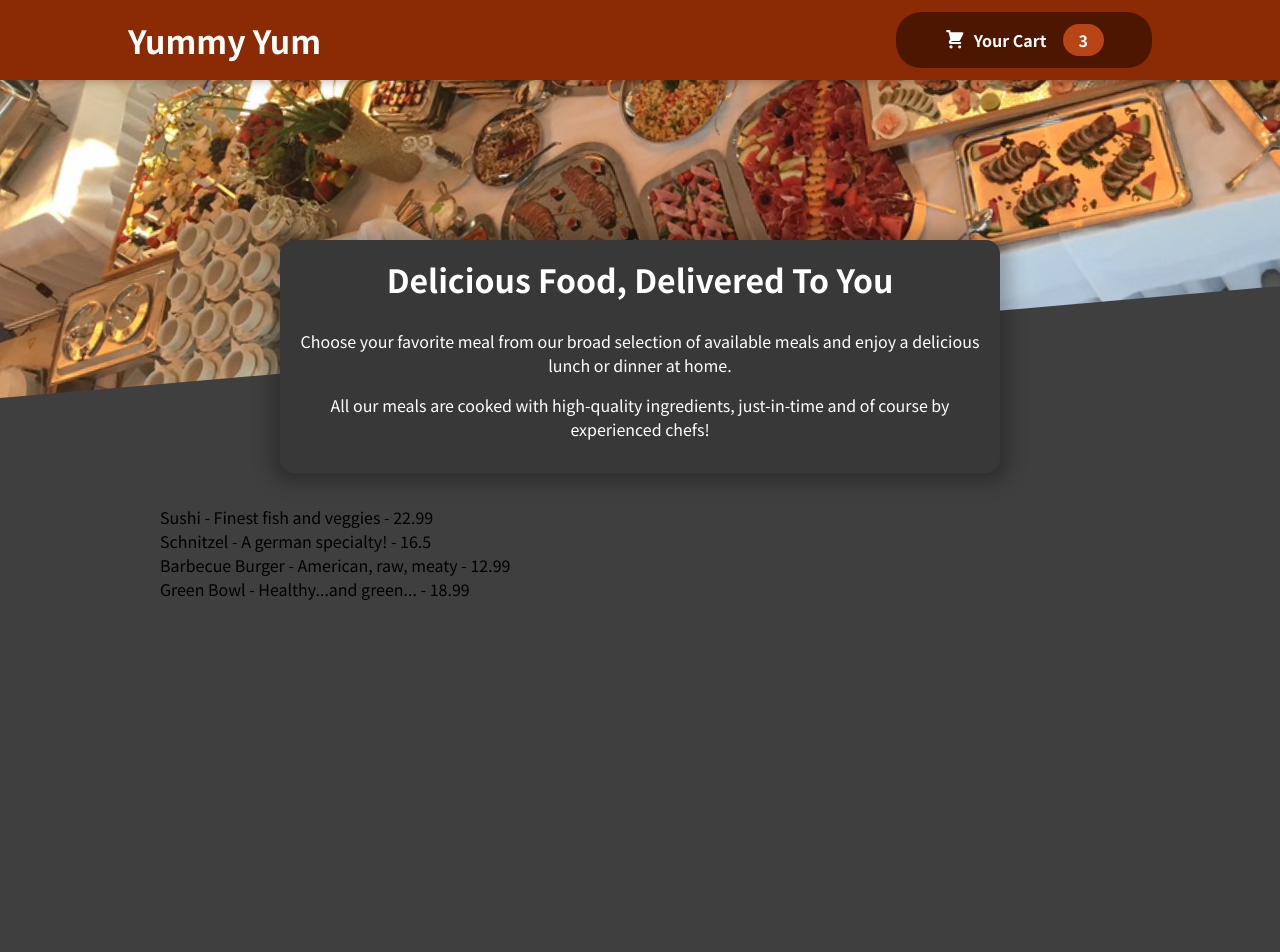
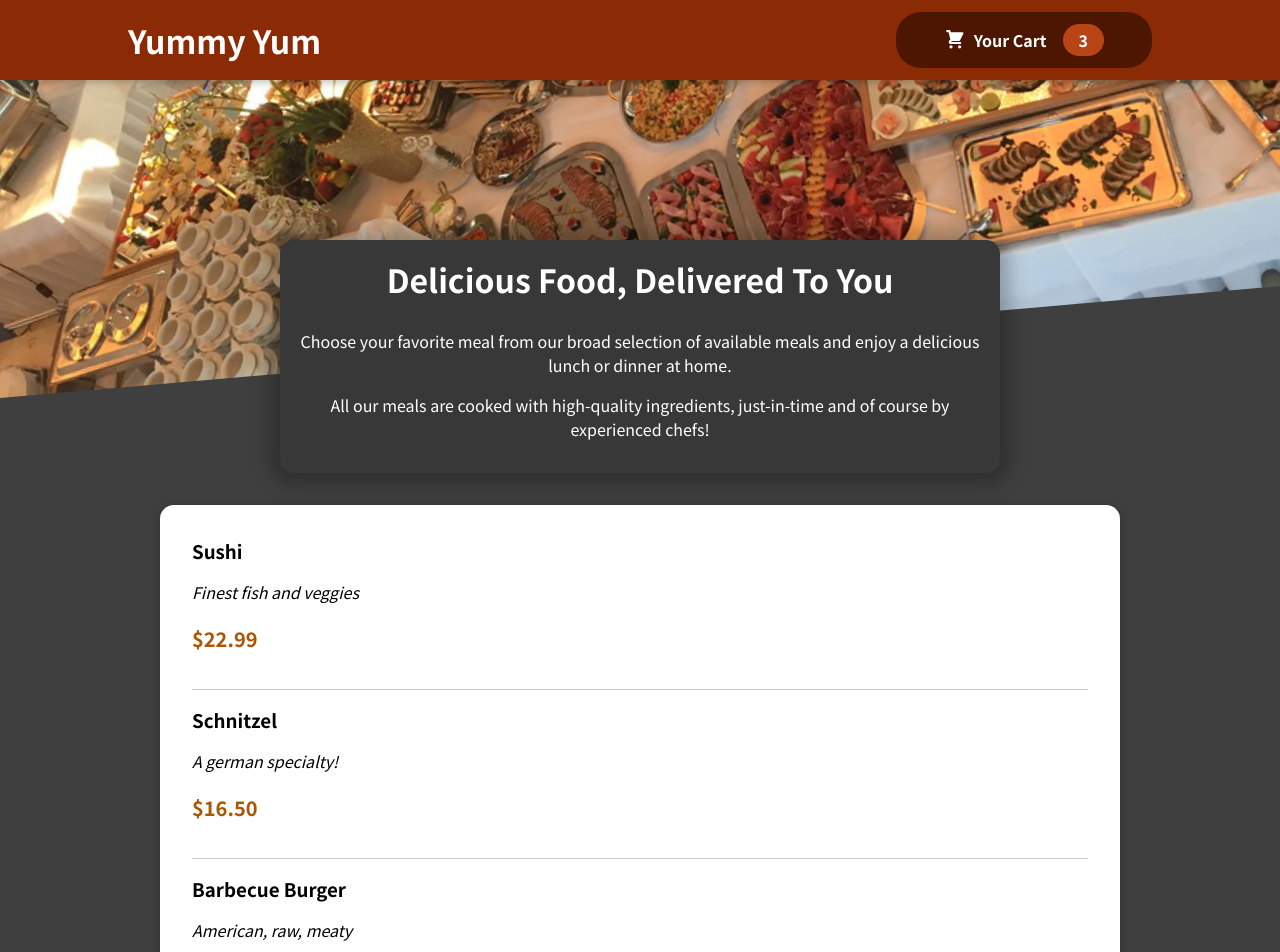
Before and after one commit to PajkoStefan/react-practice-the-food-order-app, a React (Create React App) app: page / in a window 1280 px wide. Shown: the top 952 px of the page. Before the commit the page ends 800 px from the top, so only its background shows below. Built offline with nearby package versions, Linux system fonts and the light colour scheme.

Commit message:
MealItem added

```diff
--- a/src/components/Meals/AvailableMeals/AvailableMeals.js
+++ b/src/components/Meals/AvailableMeals/AvailableMeals.js
@@ -1,19 +1,24 @@
 import classes from "./AvailableMeals.module.css";
 
+import Card from "../../UI/Card/Card";
+
 import { DUMMY_MEALS } from "../../../data/dummy-meals";
+import MealItem from "../MealItem/MealItem";
 
 const AvailableMeals = () => {
   const mealsList = DUMMY_MEALS.map((meal) => {
     return (
-      <li key={meal.id}>
+      <MealItem key={meal.id} meal={meal}>
         {meal.name} - {meal.description} - {meal.price}
-      </li>
+      </MealItem>
     );
   });
 
   return (
     <section className={classes.meals}>
-      <ul>{mealsList}</ul>
+      <Card>
+        <ul>{mealsList}</ul>
+      </Card>
     </section>
   );
 };
--- /dev/null
+++ b/src/components/Meals/MealItem/MealItem.js
@@ -0,0 +1,22 @@
+import classes from "./MealItem.module.css";
+
+const MealItem = ({ key, meal: { name, description, price } }) => {
+  const mealPrice = `$${price.toFixed(2)}`;
+
+  return (
+    <li key={key} className={classes.meal}>
+      <div>
+        <h3>{name}</h3>
+        <div className={classes.description}>
+          <p>{description}</p>
+        </div>
+        <div className={classes.price}>
+          <p>{mealPrice}</p>
+        </div>
+      </div>
+      <div></div>
+    </li>
+  );
+};
+
+export default MealItem;
--- /dev/null
+++ b/src/components/Meals/MealItem/MealItem.module.css
@@ -0,0 +1,22 @@
+.meal {
+  display: flex;
+  justify-content: space-between;
+  margin: 1rem;
+  padding-bottom: 1rem;
+  border-bottom: 1px solid #ccc;
+}
+
+.meal h3 {
+  margin: 0 0 0.25rem 0;
+}
+
+.description {
+  font-style: italic;
+}
+
+.price {
+  margin-top: 0.25rem;
+  font-weight: bold;
+  color: #ad5502;
+  font-size: 1.25rem;
+}
--- /dev/null
+++ b/src/components/UI/Card/Card.js
@@ -0,0 +1,7 @@
+import classes from "./Card.module.css";
+
+const Card = ({ children }) => {
+  return <div className={classes.card}>{children}</div>;
+};
+
+export default Card;
--- /dev/null
+++ b/src/components/UI/Card/Card.module.css
@@ -0,0 +1,6 @@
+.card {
+  padding: 1rem;
+  box-shadow: 0 2px 8px rgba(0, 0, 0, 0.25);
+  border-radius: 14px;
+  background-color: white;
+}
```
